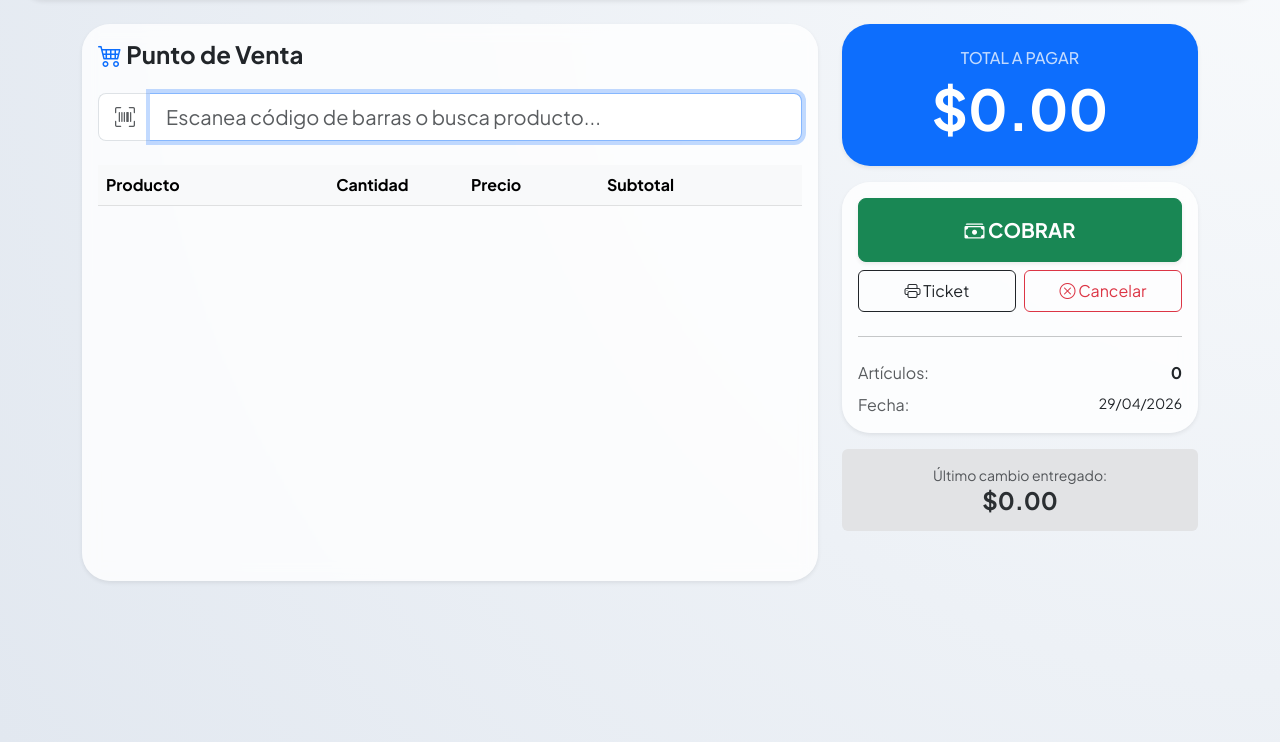
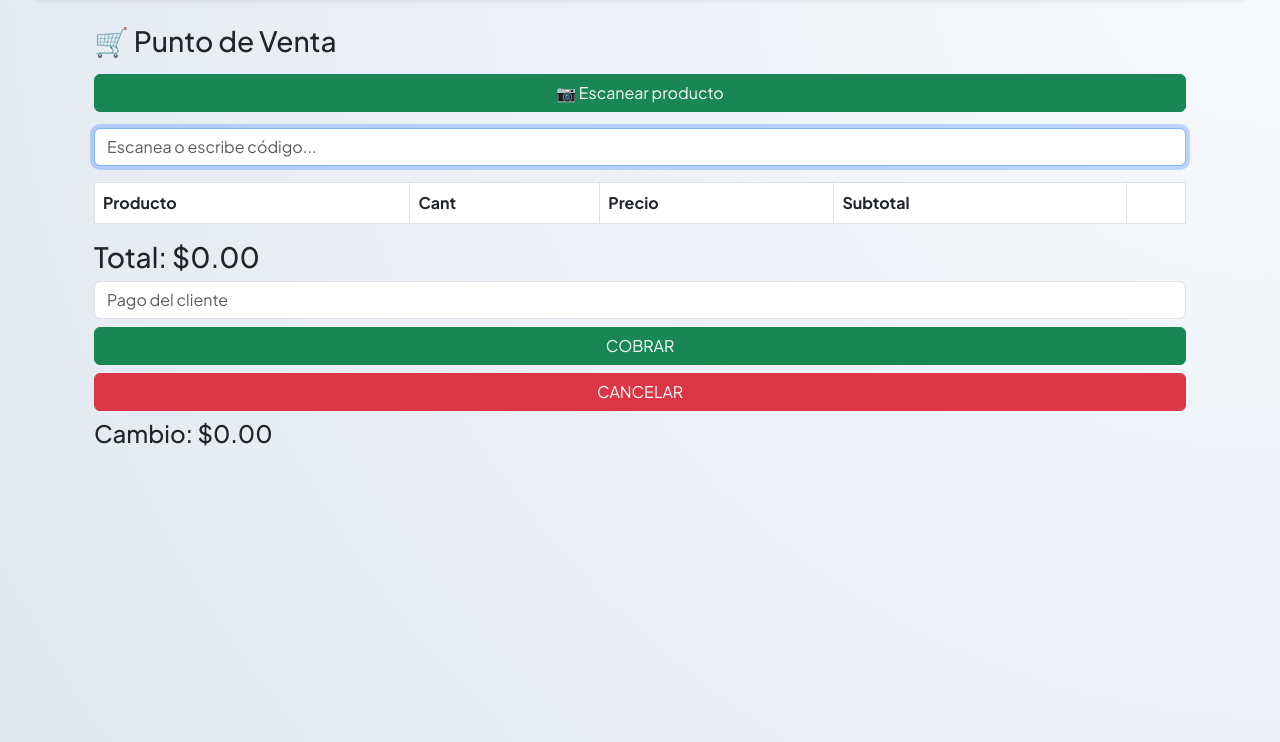
Before and after one commit to Victormanzou/ANDROID, a Flask app: page /ventas in a window 1280 px wide. Shown: the part 78-820 px from the top of the page. Run offline with Flask 3, Linux system fonts and the light colour scheme; lists and menus that the app fills with data are empty.

Commit message:
Actualizar ventas.html

```diff
--- a/templates/ventas.html
+++ b/templates/ventas.html
@@ -1,109 +1,84 @@
 {% extends 'base.html' %}
 
 {% block content %}
-<div class="row">
-    <div class="col-md-8">
-        <div class="card shadow-sm border-0 mb-4">
-            <div class="card-body">
-                <h4 class="fw-bold mb-4"><i class="bi bi-cart4 text-primary"></i> Punto de Venta</h4>
+<div class="container">
 
-                <div class="input-group input-group-lg mb-4">
-                    <span class="input-group-text bg-white border-end-0"><i class="bi bi-upc-scan text-muted"></i></span>
-                    <input type="text" id="buscadorVentas" class="form-control border-start-0" placeholder="Escanea código de barras o busca producto..." autofocus>
-                </div>
+    <h3 class="mb-3">🛒 Punto de Venta</h3>
 
-                <div class="table-responsive" style="min-height: 400px;">
-                    <table class="table align-middle" id="tablaVentas">
-                        <thead class="table-light">
+    <!-- 📷 BOTÓN ESCANEAR -->
+    <button class="btn btn-success mb-3 w-100" onclick="abrirEscaner()">
+        📷 Escanear producto
+    </button>
+
+    <!-- 🔍 INPUT -->
+    <input type="text" id="buscadorVentas" class="form-control mb-3" placeholder="Escanea o escribe código..." autofocus>
+
+    <!-- 🛒 TABLA -->
+    <table class="table table-bordered">
+        <thead>
             <tr>
                 <th>Producto</th>
-                                <th class="text-center">Cantidad</th>
+                <th>Cant</th>
                 <th>Precio</th>
                 <th>Subtotal</th>
-                                <th class="text-end"></th>
+                <th></th>
             </tr>
         </thead>
-                        <tbody id="listaVenta">
-                            </tbody>
+        <tbody id="listaVenta"></tbody>
     </table>
-                </div>
-            </div>
-        </div>
-    </div>
 
-    <div class="col-md-4">
-        <div class="card shadow-sm border-0 bg-primary text-white mb-3">
-            <div class="card-body text-center py-4">
-                <h6 class="text-uppercase opacity-75">Total a Pagar</h6>
-                <h1 class="display-4 fw-bold mb-0" id="totalPagar">$0.00</h1>
-            </div>
-        </div>
+    <!-- 💰 TOTAL -->
+    <h3>Total: $<span id="totalPagar">0.00</span></h3>
 
-        <div class="card shadow-sm border-0 p-3">
-            <button class="btn btn-success btn-lg w-100 py-3 mb-2 fw-bold shadow-sm" onclick="finalizarVenta()">
-                <i class="bi bi-cash-stack"></i> COBRAR
-            </button>
+    <!-- 💵 INPUT PAGO -->
+    <input type="number" id="inputPago" class="form-control mb-2" placeholder="Pago del cliente">
 
-            <div class="row g-2">
-                <div class="col-6">
-                    <button class="btn btn-outline-dark w-100 py-2" onclick="window.print()">
-                        <i class="bi bi-printer"></i> Ticket
-                    </button>
-                </div>
-                <div class="col-6">
-                    <button class="btn btn-outline-danger w-100 py-2" onclick="cancelarVenta()">
-                        <i class="bi bi-x-circle"></i> Cancelar
-                    </button>
-                </div>
-            </div>
+    <!-- 🔘 BOTONES -->
+    <button class="btn btn-success w-100 mb-2" onclick="finalizarVenta()">COBRAR</button>
+    <button class="btn btn-danger w-100 mb-2" onclick="cancelarVenta()">CANCELAR</button>
 
-            <hr class="my-4">
+    <!-- 💸 CAMBIO -->
+    <h4>Cambio: <span id="cambioEntregado">$0.00</span></h4>
 
-            <div class="d-flex justify-content-between mb-2">
-                <span class="text-muted">Artículos:</span>
-                <span class="fw-bold" id="conteoArticulos">0</span>
-            </div>
-            <div class="d-flex justify-content-between">
-                <span class="text-muted">Fecha:</span>
-                <span class="small">{{ now.strftime('%d/%m/%Y') if now else "13/04/2026" }}</span>
-            </div>
-        </div>
+    <!-- 📢 MENSAJES -->
+    <div id="mensaje" class="alert mt-3" style="display:none;"></div>
 
-        <div class="alert alert-secondary border-0 mt-3 text-center">
-            <small class="d-block text-muted">Último cambio entregado:</small>
-            <h4 class="mb-0 fw-bold" id="cambioEntregado">$0.00</h4>
-        </div>
-    </div>
 </div>
 
 <script>
 let carrito = [];
 
-document.getElementById('buscadorVentas').addEventListener('keypress', function (e) {
-    if (e.key === 'Enter') {
-        const codigo = this.value.trim();
-        if (codigo === "") return;
+// 📷 ESCÁNER (ANDROID)
+function abrirEscaner() {
+    if (window.Android && Android.iniciarEscaner) {
+        Android.iniciarEscaner();
+    } else {
+        mostrarMensaje("⚠️ Cámara solo en app", "warning");
+    }
+}
+
+// 🔍 BUSCAR
+function buscarYAgregar(codigo) {
+    if (!codigo) return;
 
     fetch(`/buscar_producto/${codigo}`)
-            .then(response => response.json())
+    .then(res => res.json())
     .then(data => {
         if (data.success) {
             agregarAlCarrito(data.producto);
         } else {
-                    alert('❌ Producto no encontrado');
+            mostrarMensaje("❌ Producto no encontrado", "danger");
         }
     })
-            .catch(err => console.error('Error:', err));
+    .catch(() => mostrarMensaje("❌ Error conexión", "danger"));
+}
 
-        this.value = '';
-    }
-});
+// ➕ AGREGAR
+function agregarAlCarrito(producto) {
+    const existente = carrito.find(p => p.codigo_barras === producto.codigo_barras);
 
-function agregarAlCarrito(producto) {
-    const itemExistente = carrito.find(p => p.codigo_barras === producto.codigo_barras);
-
-    if (itemExistente) {
-        itemExistente.cantidad++;
+    if (existente) {
+        existente.cantidad++;
     } else {
         carrito.push({
             codigo_barras: producto.codigo_barras,
@@ -112,112 +87,120 @@ function agregarAlCarrito(producto) {
             cantidad: 1
         });
     }
+
     actualizarTabla();
 }
 
+// 🔄 ACTUALIZAR UI
 function actualizarTabla() {
-    const listaVenta = document.getElementById('listaVenta');
-    const totalPagar = document.getElementById('totalPagar');
-    const conteoArticulos = document.getElementById('conteoArticulos');
+    const lista = document.getElementById('listaVenta');
+    lista.innerHTML = '';
 
-    listaVenta.innerHTML = '';
     let total = 0;
-    let items = 0;
 
-    carrito.forEach((p, index) => {
-        const subtotal = p.precio * p.cantidad;
+    carrito.forEach((p, i) => {
+        let subtotal = p.precio * p.cantidad;
         total += subtotal;
-        items += p.cantidad;
 
-        listaVenta.innerHTML += `
+        lista.innerHTML += `
         <tr>
-                <td>
-                    <span class="fw-bold d-block">${p.nombre}</span>
-                    <small class="text-muted">${p.codigo_barras}</small>
-                </td>
-                <td class="text-center" style="width: 150px;">
-                    <div class="input-group input-group-sm">
-                        <button class="btn btn-outline-secondary" onclick="cambiarCant(${index}, -1)">-</button>
-                        <input type="text" class="form-control text-center" value="${p.cantidad}" readonly>
-                        <button class="btn btn-outline-secondary" onclick="cambiarCant(${index}, 1)">+</button>
-                    </div>
-                </td>
-                <td>$${p.precio.toFixed(2)}</td>
-                <td class="fw-bold">$${subtotal.toFixed(2)}</td>
-                <td class="text-end">
-                    <button class="btn btn-link text-danger px-0" onclick="eliminarItem(${index})"><i class="bi bi-trash fs-5"></i></button>
-                </td>
-            </tr>
-        `;
+            <td>${p.nombre}</td>
+            <td>${p.cantidad}</td>
+            <td>$${p.precio}</td>
+            <td>$${subtotal.toFixed(2)}</td>
+            <td><button class="btn btn-sm btn-danger" onclick="eliminarItem(${i})">X</button></td>
+        </tr>`;
     });
 
-    totalPagar.innerText = `$${total.toFixed(2)}`;
-    conteoArticulos.innerText = items;
+    document.getElementById('totalPagar').innerText = total.toFixed(2);
 }
 
-function cambiarCant(index, valor) {
-    carrito[index].cantidad += valor;
-    if (carrito[index].cantidad <= 0) eliminarItem(index);
+// ❌ ELIMINAR
+function eliminarItem(i) {
+    carrito.splice(i, 1);
     actualizarTabla();
 }
 
-function eliminarItem(index) {
-    carrito.splice(index, 1);
-    actualizarTabla();
-}
-
-// NUEVA FUNCIÓN: FINALIZAR VENTA (COBRAR)
+// 💰 COBRAR
 function finalizarVenta() {
     if (carrito.length === 0) {
-        alert("⚠️ El carrito está vacío");
+        mostrarMensaje("⚠️ Carrito vacío", "warning");
         return;
     }
 
-    const pago = prompt("Ingrese la cantidad con la que paga el cliente:");
-    if (pago === null) return; // Si cancela el prompt
+    let pago = parseFloat(document.getElementById('inputPago').value);
+    let total = parseFloat(document.getElementById('totalPagar').innerText);
 
-    const total = parseFloat(document.getElementById('totalPagar').innerText.replace('$', ''));
-    const pagoNum = parseFloat(pago);
-
-    if (isNaN(pagoNum) || pagoNum < total) {
-        alert("❌ Cantidad insuficiente o inválida");
+    if (isNaN(pago) || pago < total) {
+        mostrarMensaje("❌ Pago insuficiente", "danger");
         return;
     }
 
-    // Enviar datos al servidor
     fetch('/finalizar_venta', {
         method: 'POST',
-        headers: {
-            'Content-Type': 'application/json',
-        },
-        body: JSON.stringify({ carrito: carrito })
+        headers: { 'Content-Type': 'application/json' },
+        body: JSON.stringify({ carrito })
     })
-    .then(response => response.json())
+    .then(res => res.json())
     .then(data => {
         if (data.success) {
-            const cambio = pagoNum - total;
+            let cambio = pago - total;
+
             document.getElementById('cambioEntregado').innerText = `$${cambio.toFixed(2)}`;
-            alert(`✅ Venta Exitosa\nCambio: $${cambio.toFixed(2)}`);
 
-            // Limpiar todo para la siguiente venta
+            mostrarTicket(cambio);
+
             carrito = [];
             actualizarTabla();
+            document.getElementById('inputPago').value = '';
         } else {
-            alert("❌ Error: " + data.message);
+            mostrarMensaje("❌ Error en venta", "danger");
         }
     })
-    .catch(err => {
-        console.error('Error:', err);
-        alert("❌ Error de conexión con el servidor");
-    });
+    .catch(() => mostrarMensaje("❌ Error conexión", "danger"));
 }
 
+// ❌ CANCELAR
 function cancelarVenta() {
-    if (confirm("¿Seguro que deseas cancelar la venta actual?")) {
     carrito = [];
     actualizarTabla();
+
     document.getElementById('cambioEntregado').innerText = "$0.00";
+    document.getElementById('inputPago').value = '';
+
+    mostrarMensaje("Venta cancelada", "secondary");
 }
+
+// 🧾 TICKET
+function mostrarTicket(cambio) {
+    let total = document.getElementById('totalPagar').innerText;
+
+    let html = `
+        🧾 Venta realizada<br>
+        Total: $${total}<br>
+        Cambio: $${cambio.toFixed(2)}
+    `;
+
+    mostrarMensaje(html, "success");
 }
+
+// 📢 MENSAJES VISUALES
+function mostrarMensaje(texto, tipo) {
+    const div = document.getElementById('mensaje');
+    div.innerHTML = texto;
+    div.className = `alert alert-${tipo}`;
+    div.style.display = 'block';
+
+    setTimeout(() => div.style.display = 'none', 3000);
+}
+
+// ⌨️ ENTER
+document.getElementById('buscadorVentas').addEventListener('keypress', e => {
+    if (e.key === 'Enter') {
+        buscarYAgregar(e.target.value.trim());
+        e.target.value = '';
+    }
+});
 </script>
+
 {% endblock %}
```
Lines whose indentation alone changed are shown as unchanged.
